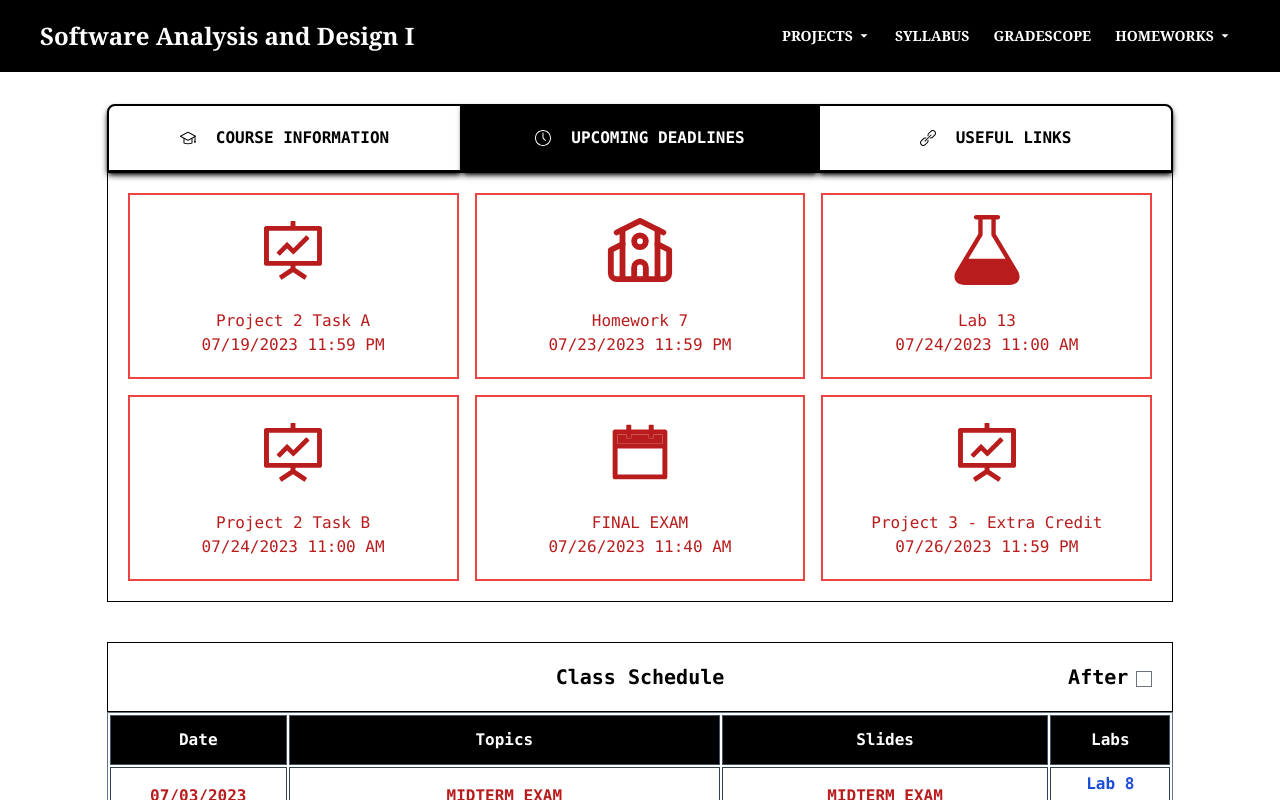
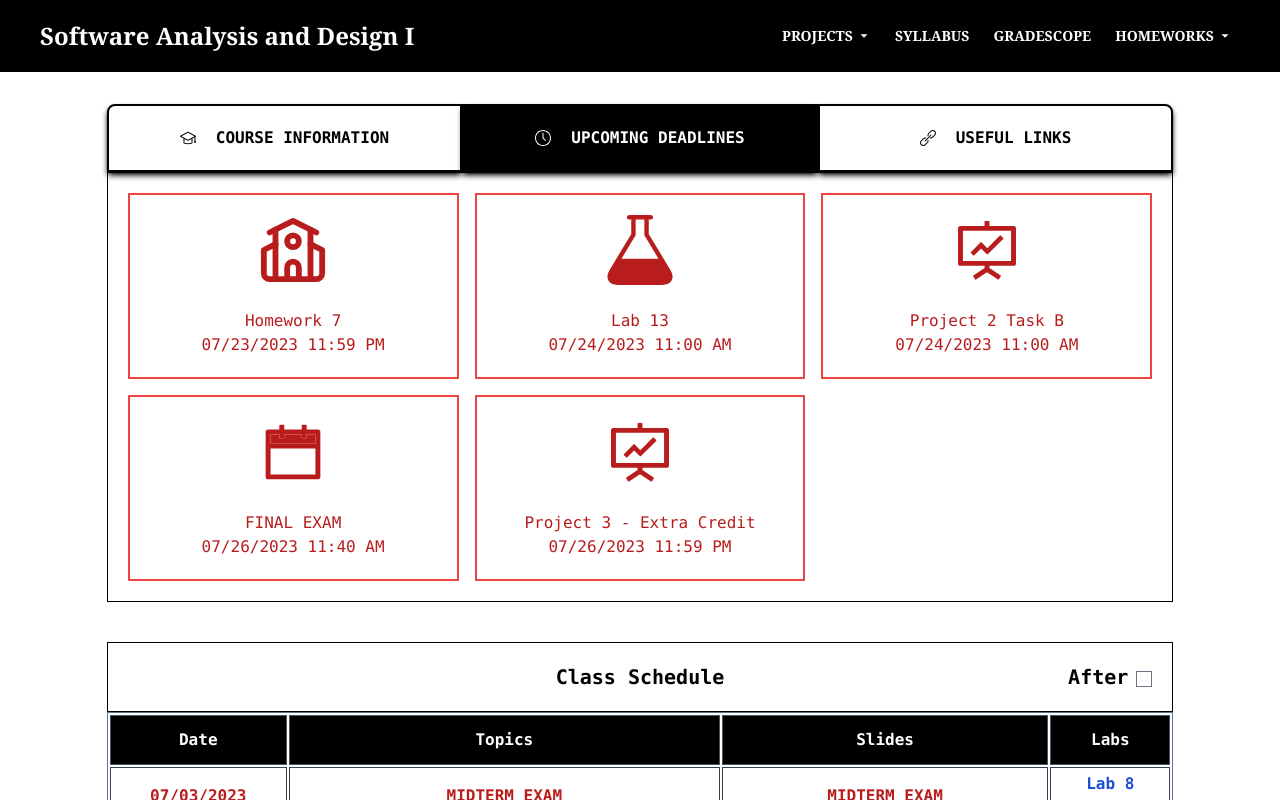
Before and after one commit to Proto007/Hunter_CS135_Summer23, a React (Vite) app in the folder course-app/: page /#/ in a window 1280 px wide. Shown: the top 800 px of the page. Built offline with nearby package versions, Linux system fonts and the light colour scheme.

Commit message:
update dates

```diff
--- a/course-app/src/deadlinesdata.js
+++ b/course-app/src/deadlinesdata.js
@@ -1,9 +1,4 @@
 export const deadlinesData = [
-    {
-        name: "Project 2 Task A",
-        deadline : "07/19/2023 11:59 PM",
-        type: "project"
-    },
     {
         name: "Homework 7",
         deadline : "07/23/2023 11:59 PM",
```
